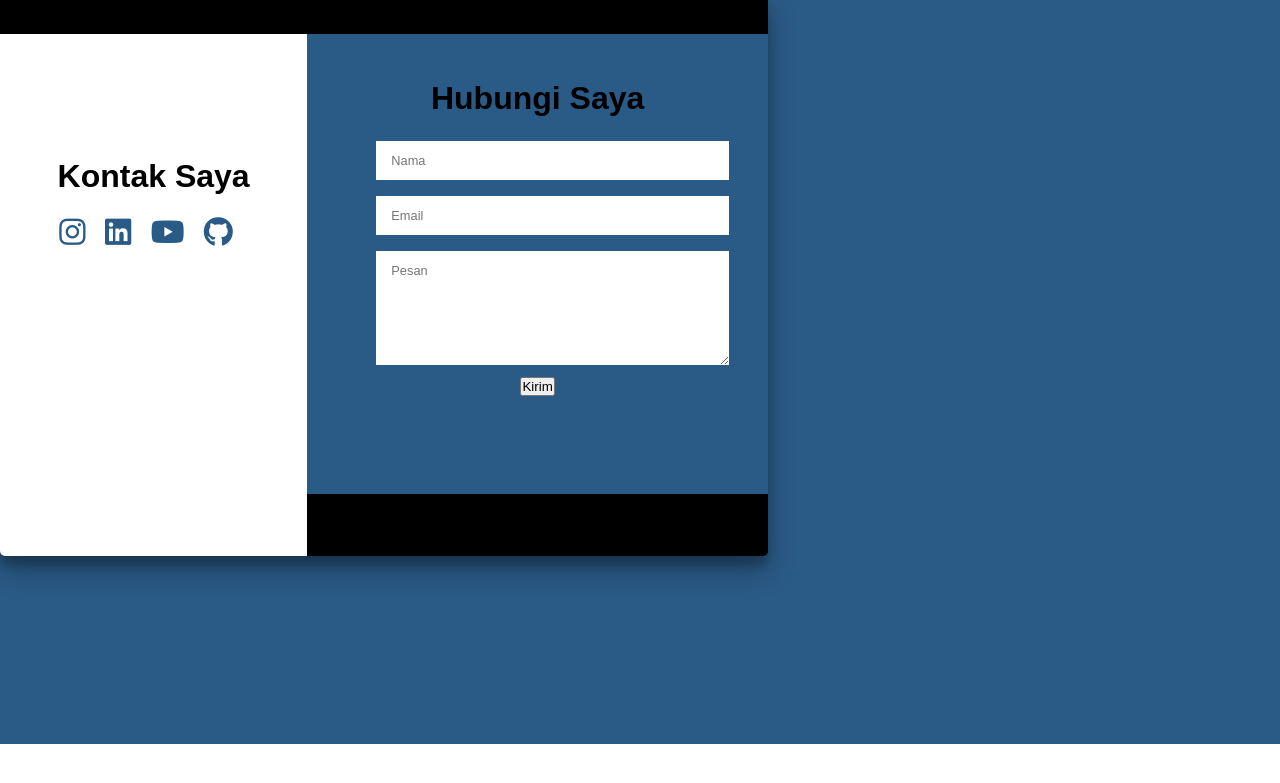
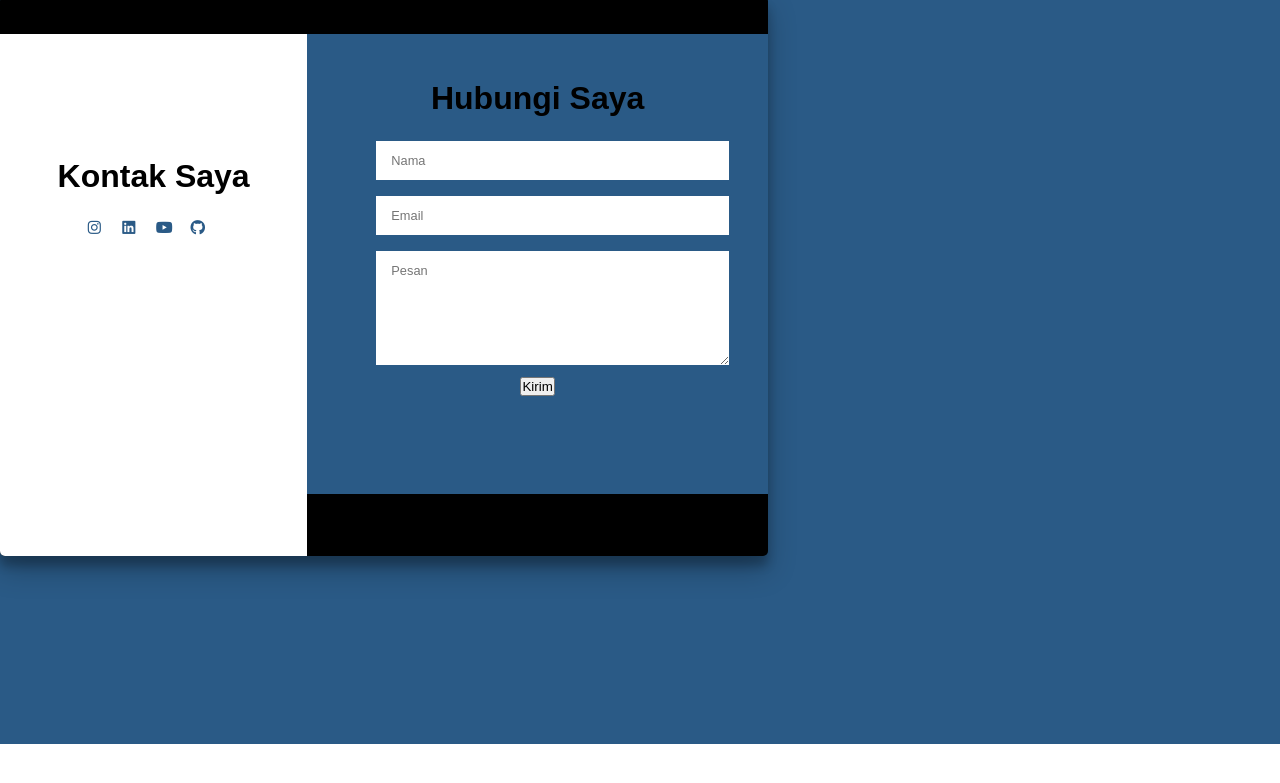
Before and after one commit to fiakholida/project_web, a plain HTML site: page index.html in a window 1280 px wide. Shown: the part 4000-4783 px from the top of the page. Drawn offline with Linux system fonts and the light colour scheme.

Commit message:
Update index.html

```diff
--- a/index.html
+++ b/index.html
@@ -451,11 +451,13 @@
         }
         .sosmed a{
             text-decoration: none;
-            font-size: 30px;
+            font-size: 15px;
             margin-right: 15px;
             color: #2a5a86;
             display: inline-block;
             transition: transform 0.5s;
+            width: 15px;
+            height: 15px;
         }
         .sosmed a:hover{
             color: black;
```
